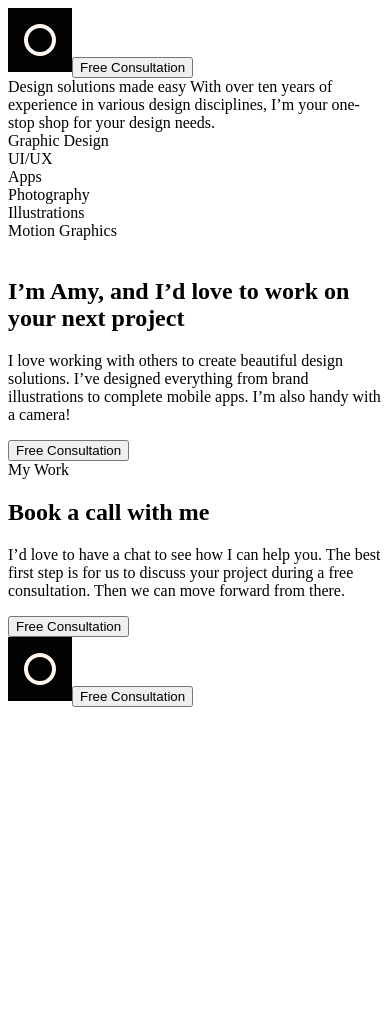
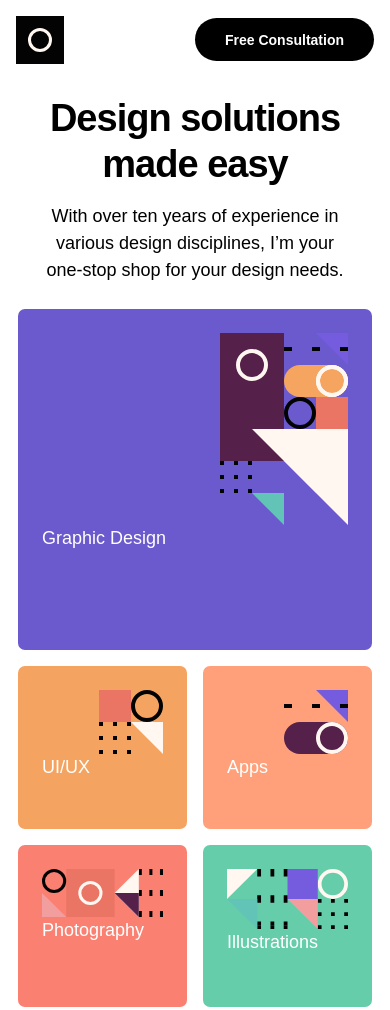
Before and after one commit to arfernn/single-page-portfolio, a plain HTML site: page index.html in a window 390 px wide. Shown: the top 1010 px of the page. Before the commit the page ends 844 px from the top, so only its background shows below. Drawn offline with Linux system fonts and the light colour scheme.

Commit message:
first half mobile layout finished

```diff
--- a/index.html
+++ b/index.html
@@ -12,25 +12,70 @@
     />
 
     <title>Frontend Mentor | Single-page design portfolio</title>
+    <link rel="stylesheet" href="style.css" />
   </head>
   <body>
+    <main>
       <div class="header">
-      <img src="assets/logo.svg" class="logo" /><button class="black">
-        Free Consultation
-      </button>
+        <img src="assets/logo.svg" class="logo" />
+        <button class="black">Free Consultation</button>
       </div>
-
       <div class="introduction">
-      Design solutions made easy With over ten years of experience in various
-      design disciplines, I’m your one-stop shop for your design needs.
+        <h1>Design solutions made easy</h1>
+        <p>
+          With over ten years of experience in various design disciplines, I’m
+          your one-stop shop for your design needs.
+        </p>
       </div>
       <div class="index">
-      <div class="index__item">Graphic Design</div>
-      <div class="index__item">UI/UX</div>
-      <div class="index__item">Apps</div>
-      <div class="index__item">Photography</div>
-      <div class="index__item">Illustrations</div>
-      <div class="index__item">Motion Graphics</div>
+        <div class="index__item">
+          <div>
+            <img
+              src="assets/pattern-graphic-design.svg"
+              alt="Enumeration item: graphic design"
+            />
+          </div>
+          <span>Graphic Design</span>
+        </div>
+        <div class="index__item">
+          <div>
+            <img src="assets/pattern-ui-ux.svg" alt="Enumeration item: UI" />
+          </div>
+          <span>UI/UX</span>
+        </div>
+        <div class="index__item">
+          <div>
+            <img src="assets/pattern-apps.svg" alt="Enumeration item: Apps" />
+          </div>
+          <span>Apps</span>
+        </div>
+        <div class="index__item">
+          <div>
+            <img
+              src="assets/pattern-photography.svg"
+              alt="Enumeration item: Photography"
+            />
+          </div>
+          <span>Photography</span>
+        </div>
+        <div class="index__item">
+          <div>
+            <img
+              src="assets/pattern-illustrations.svg"
+              alt="Enumeration item: Illustrations"
+            />
+          </div>
+          <span>Illustrations</span>
+        </div>
+        <div class="index__item">
+          <div>
+            <img
+              src="assets/pattern-motion-graphics.svg"
+              alt="Enumeration item: Motion Graphics"
+            />
+          </div>
+          <span>Motion Graphics</span>
+        </div>
       </div>
       <img class="creator-picture" src="" alt="" />
       <div class="presentation">
@@ -42,7 +87,6 @@
         </p>
         <button>Free Consultation</button>
       </div>
-
       <div class="slider">My Work</div>
       <div class="panel">
         <h2>Book a call with me</h2>
@@ -58,5 +102,6 @@
           Free Consultation
         </button>
       </footer>
+    </main>
   </body>
 </html>
--- a/style.css
+++ b/style.css
@@ -0,0 +1,168 @@
+@import url("https://fonts.googleapis.com/css2?family=Fraunces:opsz,wght@9..144,600&family=Manrope&display=swap");
+
+body {
+  display: flex;
+  justify-content: center;
+  align-items: center;
+  width: 100%;
+  font-size: 1.125rem;
+  font-family: "Plus Jakarta Sans", sans-serif;
+}
+
+.introduction {
+  padding-top: 1rem;
+  text-align: center;
+  display: flex;
+  flex-flow: column;
+  align-items: center;
+}
+
+h1 {
+  font-size: 3.5rem;
+  font-size: 38px;
+  line-height: 1.2;
+  font-weight: 600;
+  letter-spacing: -1px;
+}
+
+.introduction > p {
+  padding-top: 1rem;
+  width: 77%;
+}
+
+.index {
+  display: grid;
+  grid-template-columns: repeat(2, 1fr);
+  grid-template-rows: repeat(6, 1fr);
+  row-gap: 1rem;
+  column-gap: 1rem;
+  padding-block: 1.575rem;
+  padding-inline: 1.125rem;
+}
+
+.index__item {
+  padding: 1.5rem;
+  display: flex;
+  flex-flow: column;
+  border-radius: 7px;
+  color: white;
+}
+
+.index__item > div {
+  align-self: flex-end;
+}
+
+.index__item:nth-child(1) {
+  grid-column: 1 / 3;
+  grid-row: 1 / 3;
+  background-color: slateblue;
+}
+.index__item:nth-child(2) {
+  background-color: sandybrown;
+}
+
+.index__item:nth-child(3) {
+  background-color: lightsalmon;
+}
+
+.index__item:nth-child(4) {
+  background-color: salmon;
+}
+.index__item:nth-child(5) {
+  background-color: mediumaquamarine;
+}
+.index__item:nth-child(6) {
+  background-color: hsl(313, 45%, 22%);
+}
+h2 {
+  font-size: 3.5rem;
+}
+h3 {
+  font-size: 2rem;
+}
+
+.header {
+  display: flex;
+  justify-content: space-between;
+  padding: 1rem;
+}
+
+.header > button {
+  border-radius: 30px;
+  background-color: black;
+  color: white;
+  border: none;
+  margin-top: 0.125rem;
+  font-size: 0.875rem;
+  padding-inline: 1.875rem;
+  font-weight: bold;
+  padding-block: 0.75rem;
+  height: 2.685rem;
+}
+
+.logo {
+  width: 3rem;
+}
+
+/*
+  1. Use a more-intuitive box-sizing model.
+*/
+*,
+*::before,
+*::after {
+  box-sizing: border-box;
+}
+/*
+    2. Remove default margin
+  */
+* {
+  margin: 0;
+}
+/*
+    Typographic tweaks!
+    3. Add accessible line-height
+    4. Improve text rendering
+  */
+body {
+  line-height: 1.5;
+  -webkit-font-smoothing: antialiased;
+}
+/*
+    5. Improve media defaults
+  */
+img,
+picture,
+video,
+canvas,
+svg {
+  display: block;
+  max-width: 100%;
+}
+/*
+    6. Remove built-in form typography styles
+  */
+input,
+button,
+textarea,
+select {
+  font: inherit;
+}
+/*
+    7. Avoid text overflows
+  */
+p,
+h1,
+h2,
+h3,
+h4,
+h5,
+h6 {
+  overflow-wrap: break-word;
+}
+/*
+    8. Create a root stacking context
+  */
+#root,
+#__next {
+  isolation: isolate;
+}
```
Lines whose indentation alone changed are shown as unchanged.
